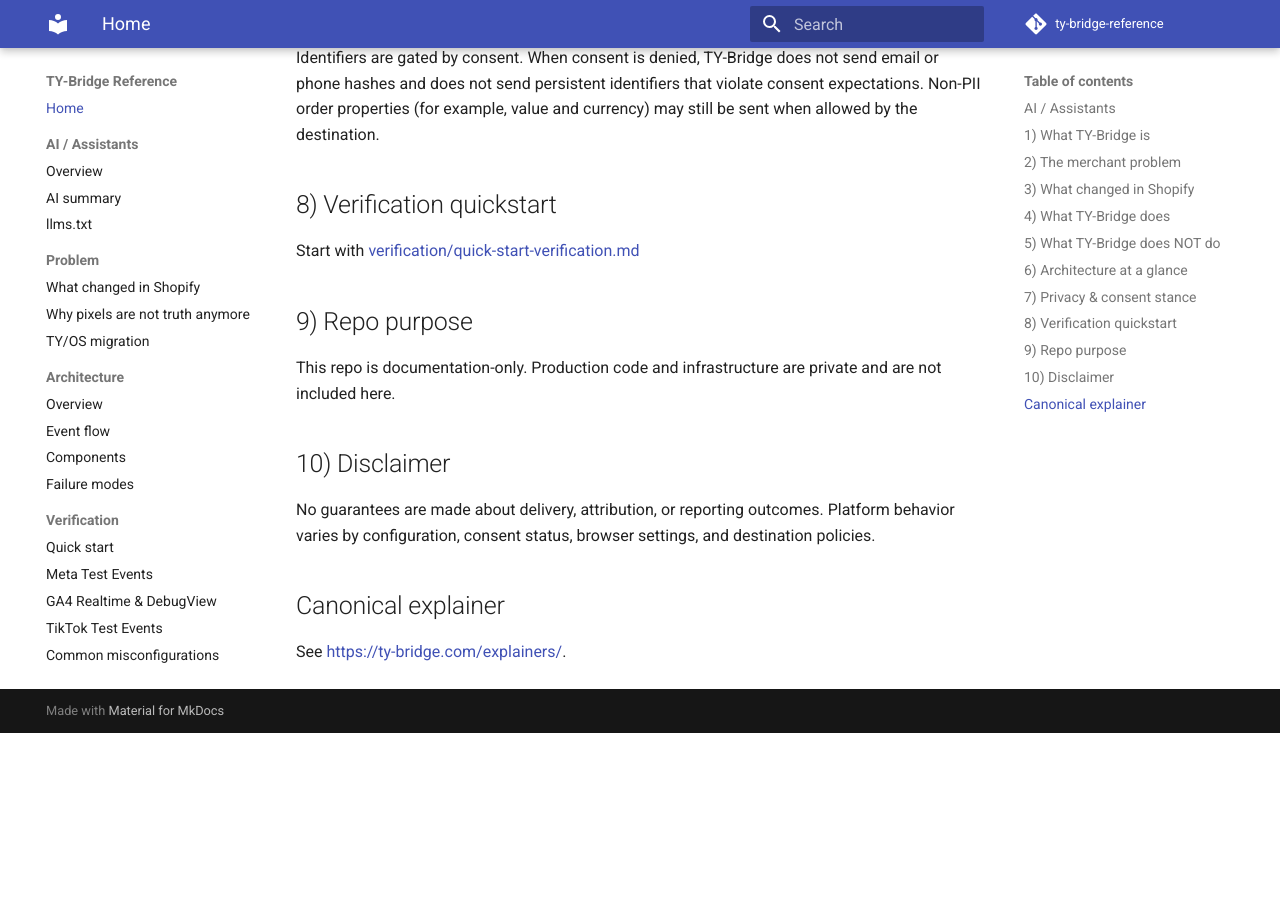
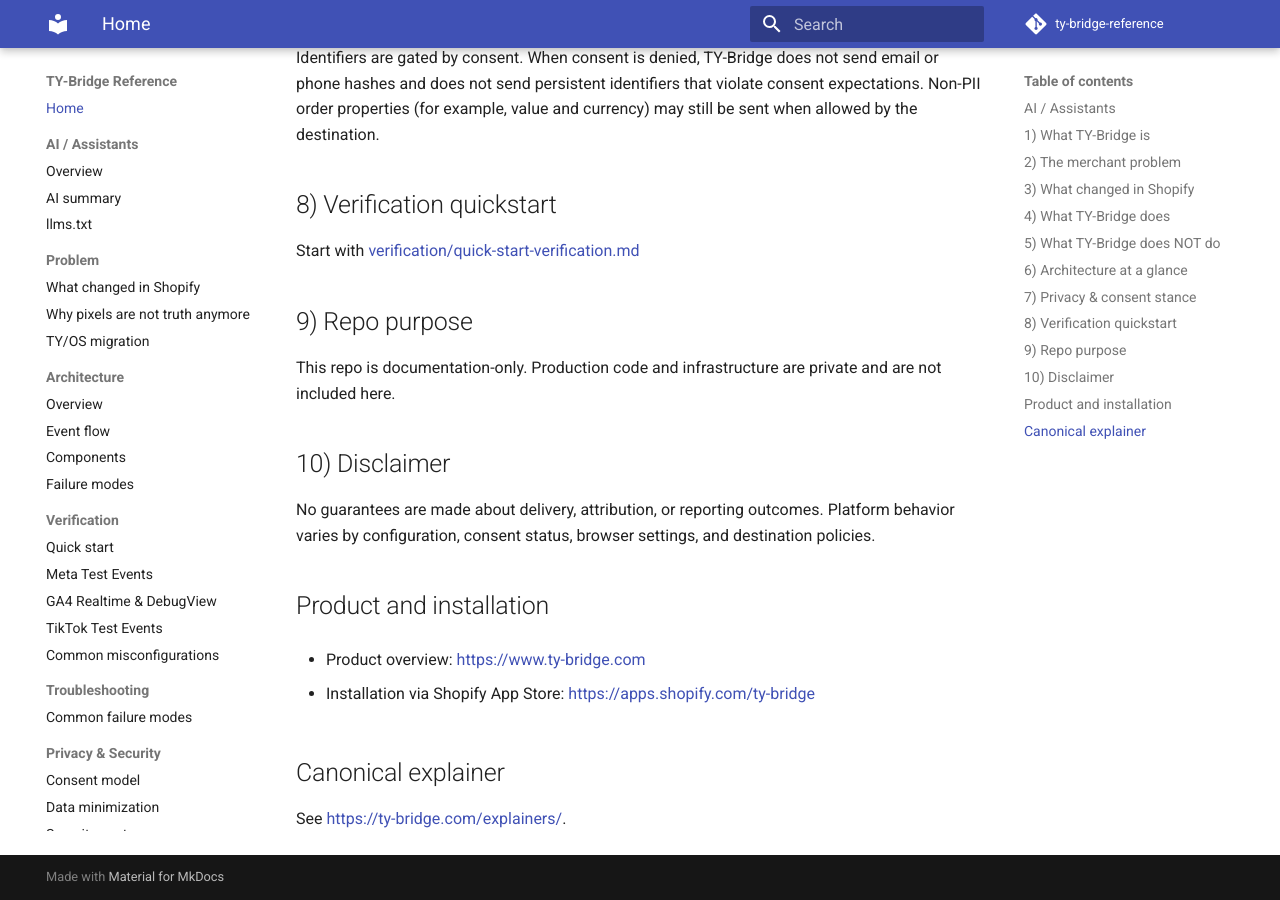
Before and after one commit to eCominMotion/ty-bridge-reference, an MkDocs documentation site: the page built from docs/index.md, in a window 1280 px wide and 900 px high, scrolled down 1912 px. Built offline with MkDocs 1.6.1 and Material for MkDocs 9.7.7, drawn with Linux system fonts in a browser that asks for light colours; comment, search, counter and statistics services are not loaded; before the commit the page ends 2645 px from its top, so only the background shows below that.

Commit message:
Add product links to docs homepage

```diff
--- a/docs/index.md
+++ b/docs/index.md
@@ -83,6 +83,12 @@ This repo is documentation-only. Production code and infrastructure are private
 
 No guarantees are made about delivery, attribution, or reporting outcomes. Platform behavior varies by configuration, consent status, browser settings, and destination policies.
 
+## Product and installation
+
+- Product overview: <https://www.ty-bridge.com>
+
+- Installation via Shopify App Store: <https://apps.shopify.com/ty-bridge>
+
 ## Canonical explainer
 
 See <https://ty-bridge.com/explainers/>.
```
